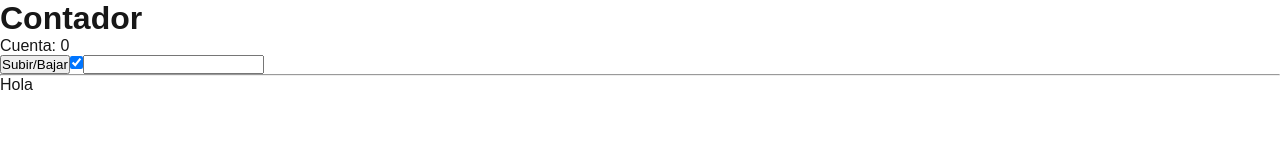
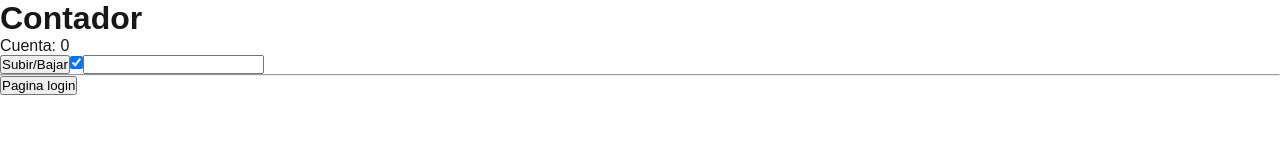
Before and after one commit to FranManzanares/next-proyect, a Next.js app: page /contador in a window 1280 px wide. Shown: the top 166 px of the page. Built offline with nearby package versions, Linux system fonts and the light colour scheme.

Commit message:
cambie el nombre de una variable

```diff
--- a/src/app/contador/page.js
+++ b/src/app/contador/page.js
@@ -21,7 +21,7 @@ export default function Contador() {
       setCuenta(0)
     }
     if (cuenta == 10) {
-      router.push('/loginp')
+      router.push('/login')
     }
   }, [cuenta])
 
@@ -31,7 +31,6 @@ export default function Contador() {
     } else {
       setCuenta(cuenta - 1);
     }
-
   }
 
 
@@ -54,13 +53,14 @@ export default function Contador() {
       <Input type="checkbox" onChange={checkBoxCambio} checked={checked} ></Input>
 
       <Input onChange={ver}></Input>
-     {nombre != "" &&
-       <h2>Hola: {nombre}</h2>
-    }
+      {nombre != "" &&
+        <h2>Hola: {nombre}</h2>
+      }
 
-    <hr></hr>
-
-    <Link href={"/login"}>Hola</Link>
+      <hr></hr>
+      <Button texto={"Pagina login"}>
+        router.push('/login')
+      </Button>
     </>
   );
 }
--- a/src/app/login/loginp.js
+++ b/src/app/login/page.js
@@ -9,7 +9,7 @@ export default function login() {
             <Title title={"TITULOOOOOOO"}></Title>
 
             <h1>Este es el primer boton que hago</h1>
-            <Button></Button>
+            <Button texto={"Boton de prueba"}></Button>
 
             <h2>Este es un "Input"</h2>
             <Input id="username"></Input>
```
